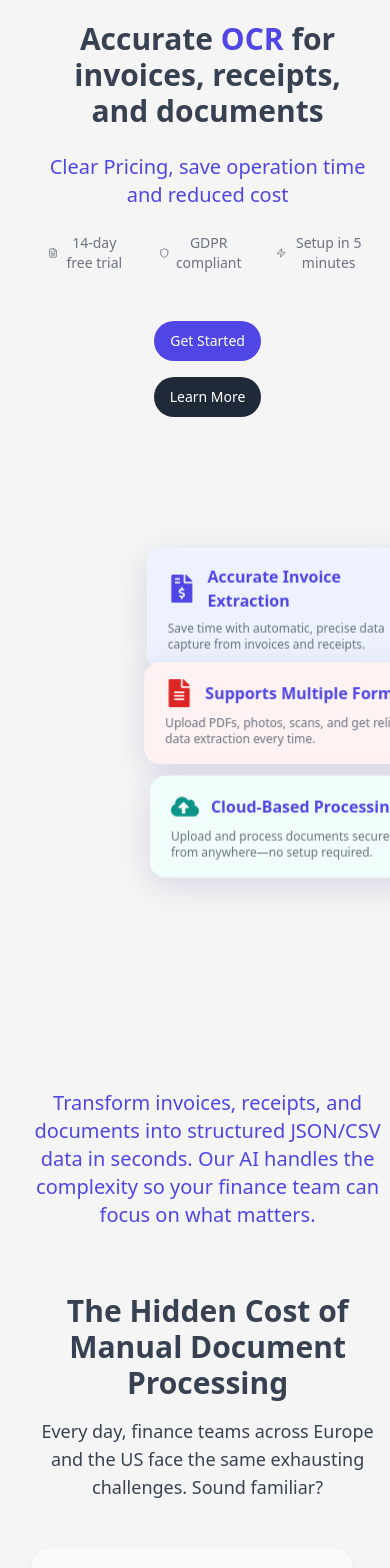
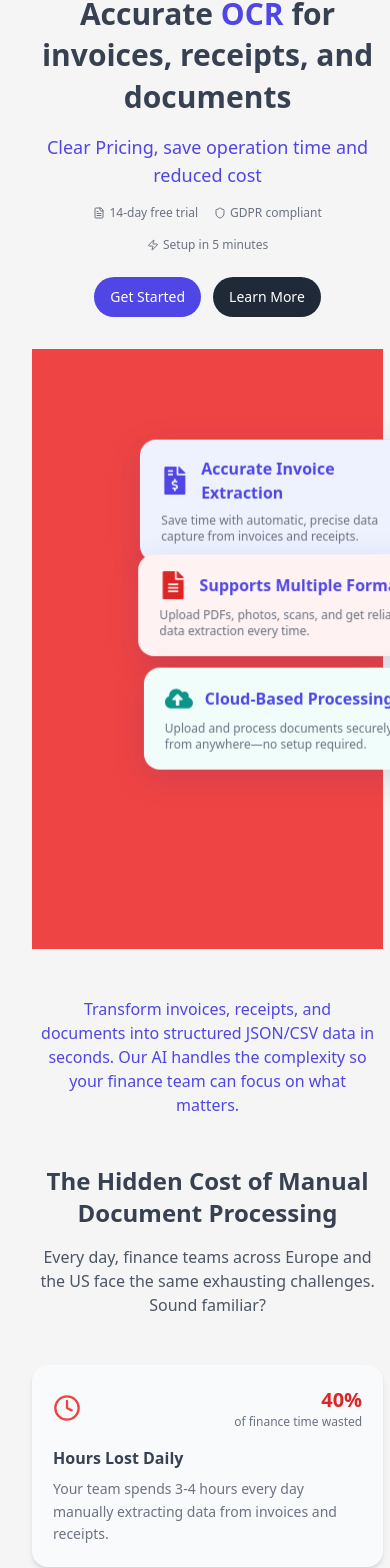
Before and after one commit to ImranAhmed26/devcom-frontend, a Next.js app: page /en in a window 390 px wide. Shown: the part 159-1727 px from the top of the page. Built offline with nearby package versions, Linux system fonts and the light colour scheme.

Commit message:
:fire: fix responsiveness and update git ignore

```diff
--- a/src/components/Home/Banner/index.tsx
+++ b/src/components/Home/Banner/index.tsx
@@ -29,58 +29,78 @@ const Banner = () => {
   const altLink = t("button.alt.link");
 
   return (
-    <motion.div className="flex flex-col justify-center items-center min-h-[80vh] ">
+    <motion.div className="flex flex-col justify-center items-center min-h-[80vh] px-4 sm:px-6">
       <motion.div
-        className="flex flex-col lg:flex-row items-center justify-between w-full lg:min-w-[70vw] sm:px-4 px-8 py-8"
+        className="flex flex-col lg:flex-row items-center justify-between w-full max-w-7xl py-8 lg:py-12 gap-8 lg:gap-0"
         variants={containerVariants()}
         initial="hidden"
         animate="visible"
       >
         {/* Left: Banner Content */}
         <motion.div
-          className="w-full lg:w-2/3 flex flex-col items-center justify-center text-center gap-6 h-full"
+          className="w-full lg:w-2/3 flex flex-col items-center lg:items-start text-center lg:text-left gap-2 sm:gap-4"
           variants={itemVariants()}
         >
-          <div className="mb-4 inline-flex items-center rounded-full bg-blue-100 px-3 py-1 text-sm font-medium text-blue-800 hover:bg-blue-200 transition-colors">
-            <Zap className="mr-1 h-3 w-3" />
+          {/* Badge */}
+          <div className="inline-flex items-center rounded-full bg-blue-100 px-3 py-1 text-xs sm:text-sm font-medium text-blue-800 hover:bg-blue-200 transition-colors">
+            <Zap className="mr-1 h-3 w-3 sm:h-4 sm:w-4" />
             AI-Powered Document Processing
           </div>
-          <motion.h1 className="text-3xl md:text-5xl lg:text-6xl font-extrabold" variants={itemVariants()}>
+
+          {/* Title */}
+          <motion.h1
+            className="text-3xl sm:text-4xl md:text-5xl lg:text-6xl py-2 font-extrabold leading-snug sm:leading-tight"
+            variants={itemVariants()}
+          >
             {HighlightWords(title, highlightedWords)}
           </motion.h1>
+
+          {/* Subtitle */}
           <motion.p
-            className="max-w-2xl font-extralight text-xl sm:text-2xl text-brandLight dark:text-brandDark"
+            className="max-w-2xl font-light sm:font-extralight text-lg sm:text-xl md:text-2xl text-brandLight dark:text-brandDark"
             variants={itemVariants()}
           >
             {subTitle}
           </motion.p>
-          <motion.div className="mt-0 flex items-center justify-center gap-8 text-sm text-gray-500" variants={itemVariants()}>
+
+          {/* Feature Badges */}
+          <motion.div
+            className="mt-2 sm:mt-0 flex flex-wrap items-center justify-center lg:justify-start gap-4 text-xs sm:text-sm text-gray-500"
+            variants={itemVariants()}
+          >
             <div className="flex items-center gap-1">
-              <FileText className="h-4 w-4" />
+              <FileText className="h-3 w-3 sm:h-4 sm:w-4" />
               <span>14-day free trial</span>
             </div>
             <div className="flex items-center gap-1">
-              <Shield className="h-4 w-4" />
+              <Shield className="h-3 w-3 sm:h-4 sm:w-4" />
               <span>GDPR compliant</span>
             </div>
             <div className="flex items-center gap-1">
-              <Zap className="h-4 w-4" />
+              <Zap className="h-3 w-3 sm:h-4 sm:w-4" />
               <span>Setup in 5 minutes</span>
             </div>
           </motion.div>
-          <motion.div className="flex flex-col sm:flex-row items-center justify-center gap-4 pt-6" variants={itemVariants()}>
+
+          {/* Action Buttons */}
+          <motion.div
+            className="flex flex-row items-center lg:items-start justify-center lg:justify-start gap-3 sm:gap-4 pt-4 sm:pt-6"
+            variants={itemVariants()}
+          >
             <ActionButton title={actionTitle} func={() => handleStartBuilding(actionLink)} />
             <AltButton title={altTitle} func={() => handleStartBuilding(altLink)} />
           </motion.div>
         </motion.div>
 
         {/* Right: Roaming Cards */}
-        <motion.div className="w-full lg:w-1/2 flex items-center justify-center mt-10 lg:mt-0" variants={itemVariants()}>
+        <motion.div className="w-full lg:w-1/2 flex items-center justify-center sm:mt-6 lg:mt-0 bg-red-500" variants={itemVariants()}>
           <RoamingCards />
         </motion.div>
       </motion.div>
+
+      {/* Description */}
       <motion.p
-        className="max-w-5xl font-extralight text-xl sm:text-xl text-brandLight dark:text-brandDark text-center"
+        className="max-w-3xl sm:max-w-5xl font-light sm:font-extralight text-base sm:text-lg md:text-xl text-brandLight dark:text-brandDark text-center mt-4 sm:mt-6 px-2"
         variants={itemVariants()}
       >
         {description}
--- a/src/components/Home/Bolt/PainPoints.tsx
+++ b/src/components/Home/Bolt/PainPoints.tsx
@@ -36,16 +36,18 @@ const painPoints = [
 
 export function PainPoints() {
   return (
-    <section className="px-4 py-16 sm:px-6 lg:px-8">
+    <section className="px-4 py-12 sm:px-6 lg:px-8">
       <div className="mx-auto max-w-7xl">
+        {/* Heading */}
         <div className="text-center mb-12">
-          <h2 className="text-3xl font-bold mb-4">The Hidden Cost of Manual Document Processing</h2>
-          <p className="text-lg max-w-2xl mx-auto">
+          <h2 className="text-2xl sm:text-3xl font-bold mb-4">The Hidden Cost of Manual Document Processing</h2>
+          <p className="text-base sm:text-lg max-w-2xl mx-auto text-gray-600">
             Every day, finance teams across Europe and the US face the same exhausting challenges. Sound familiar?
           </p>
         </div>
 
-        <div className="grid grid-cols-1 gap-6 md:grid-cols-2 lg:grid-cols-4">
+        {/* Grid */}
+        <div className="grid grid-cols-1 gap-6 sm:grid-cols-2 lg:grid-cols-4">
           {painPoints.map((point, index) => (
             <motion.div
               key={index}
@@ -53,25 +55,25 @@ export function PainPoints() {
               whileInView={{ opacity: 1, y: 0 }}
               transition={{ duration: 0.5, delay: index * 0.1 }}
               viewport={{ once: true }}
-              whileTap={{ scale: 1.1, transition: { duration: 0.7 } }}
+              whileTap={{ scale: 1.05, transition: { duration: 0.3 } }}
+              className="cursor-pointer shadow-md rounded-2xl bg-gray-50 dark:bg-hexaGray backdrop--2xl px-5 py-5 border border-white/20 dark:border-gray-700/20 hover:shadow-lg transition-all duration-300"
             >
-              <div
-                className={`cursor-pointer shadow-lg rounded-2xl bg-gray-50 dark:bg-hexaGray backdrop--2xl px-5 py-4 min-w-[300px] max-w-[320px] pointer-events-auto border border-white/20 dark:border-gray-700/20`}
-              >
+              <div className="">
                 <div className="flex items-center justify-between mb-4">
-                  <point.icon className="h-8 w-8 text-red-500" />
+                  <point.icon className="h-7 w-7 sm:h-8 sm:w-8 text-red-500" />
                   <div className="text-right">
-                    <div className="text-2xl font-bold text-red-600">{point.stat}</div>
-                    <div className="text-xs ">{point.statLabel}</div>
+                    <div className="text-xl sm:text-2xl font-bold text-red-600">{point.stat}</div>
+                    <div className="text-xs sm:text-sm text-gray-500">{point.statLabel}</div>
                   </div>
                 </div>
-                <h3 className="text-lg font-semibold mb-2">{point.title}</h3>
-                <p className=" text-sm leading-relaxed text-gray-500">{point.description}</p>
+                <h3 className="text-base sm:text-lg font-semibold mb-2">{point.title}</h3>
+                <p className="text-sm sm:text-base leading-relaxed text-gray-500">{point.description}</p>
               </div>
             </motion.div>
           ))}
         </div>
 
+        {/* Bottom CTA */}
         <motion.div
           initial={{ opacity: 0, y: 20 }}
           whileInView={{ opacity: 1, y: 0 }}
@@ -79,11 +81,11 @@ export function PainPoints() {
           viewport={{ once: true }}
           className="mt-12 text-center"
         >
-          <div className="bg-red-50 dark:bg-red-950/90 rounded-2xl p-8 max-w-3xl mx-auto drop-shadow-lg">
-            <h3 className="text-xl font-semibold text-red-900 dark:text-red-300 mb-4">
+          <div className="bg-red-50 dark:bg-red-950/90 rounded-2xl p-6 sm:p-8 max-w-xl sm:max-w-3xl mx-auto drop-shadow-lg">
+            <h3 className="text-lg sm:text-xl font-semibold text-red-900 dark:text-red-300 mb-3 sm:mb-4">
               The Real Question Is: How Much Is This Costing You?
             </h3>
-            <p className="text-red-800 dark:text-red-50">
+            <p className="text-red-800 dark:text-red-50 text-sm sm:text-base">
               A mid-sized company processing 500 documents monthly loses approximately
               <span className="font-bold"> €120,000 annually</span> in inefficiencies, errors, and missed opportunities.
             </p>
```
Also changed, not shown: 1 other file (tests, documents, lock files or other folders).
